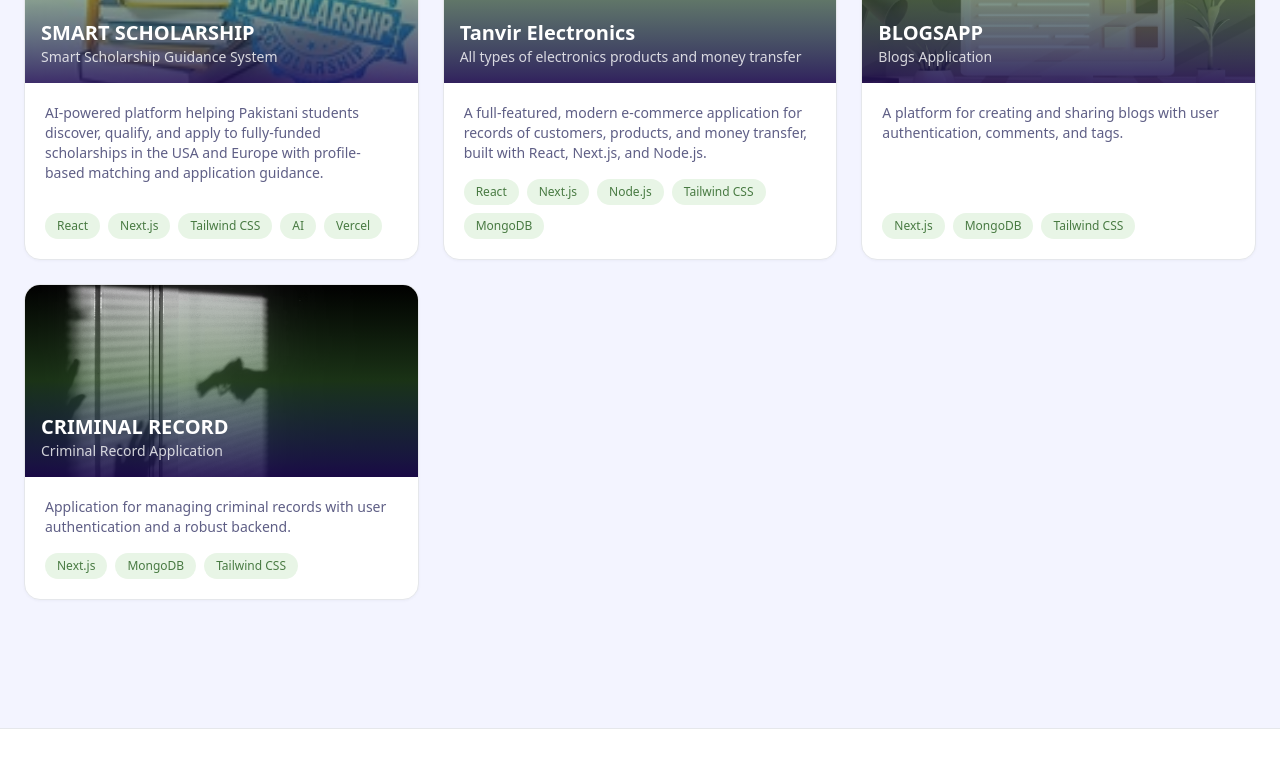
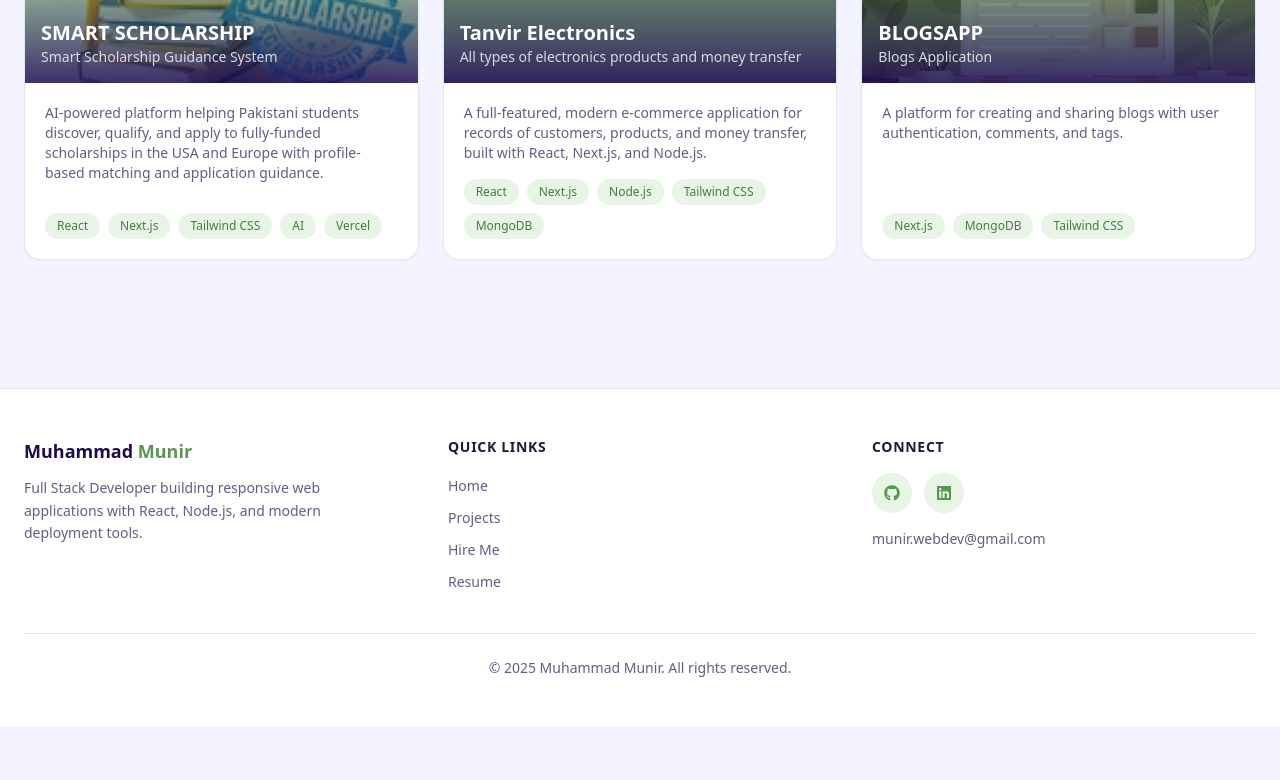
Before and after one commit to mmunir439/portfolio, a Next.js app: page /projects in a window 1280 px wide. Shown: the part 444-1224 px from the top of the page. After the commit the page ends 1170 px from the top, so only its background shows below. Built offline with nearby package versions, Linux system fonts and the light colour scheme; grey boxes are pictures that could not be loaded.

Commit message:
criminal record is deleted from the portfolio

```diff
--- a/src/app/projects/page.jsx
+++ b/src/app/projects/page.jsx
@@ -30,15 +30,6 @@ const projects = [
     image: "/assets/blogsapp.avif",
     tags: ["Next.js", "MongoDB", "Tailwind CSS"],
     href: "https://blogs-app-sigma-five.vercel.app/",
-  },
-  {
-    title: "CRIMINAL RECORD",
-    subtitle: "Criminal Record Application",
-    description:
-      "Application for managing criminal records with user authentication and a robust backend.",
-    image: "/assets/criminal.avif",
-    tags: ["Next.js", "MongoDB", "Tailwind CSS"],
-    href: "https://crime-checker-ai-2025-frontend-zeta.vercel.app/",
   },
 ];
 
```
